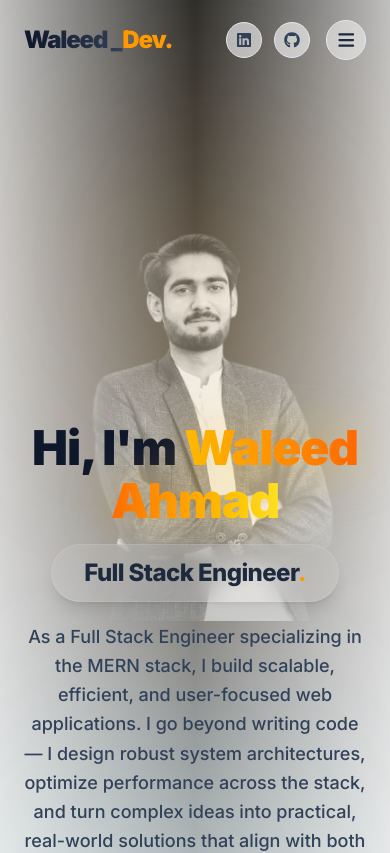
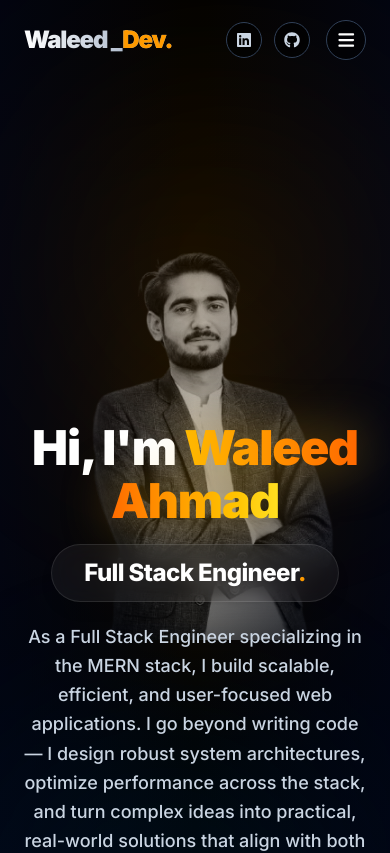
Before and after one commit to waleedtechdev09-glitch/Portfolio, a Next.js app: page / in a window 390 px wide. Shown: the top 853 px of the page. Built offline with nearby package versions, Linux system fonts and the light colour scheme.

Commit message:
Refactor HeroSection component for improved layout and styling consistency

```diff
--- a/app/globals.css
+++ b/app/globals.css
@@ -1,4 +1,6 @@
 @import "tailwindcss";
+
+@custom-variant dark (&:where(.dark, .dark *));
 
 html,
 body {
--- a/components/HeroSection.tsx
+++ b/components/HeroSection.tsx
@@ -13,10 +13,10 @@ const Hero = () => {
   return (
     <section
       id="home"
-      className="relative min-h-screen flex flex-col items-center  dark:bg-black overflow-hidden"
+      className="relative min-h-screen flex flex-col items-center   overflow-hidden"
     >
       {/* 1. BACKGROUND IMAGE */}
-      <div className="absolute inset-0 z-0 flex justify-center pointer-events-none overflow-hidden -mt-38">
+      <div className="absolute inset-0 z-0 flex justify-center pointer-events-none overflow-hidden -mt-30  lg:-mt-38">
         {/* Main Image */}
         <motion.img
           initial={{ opacity: 0, scale: 0.95 }}
@@ -90,7 +90,9 @@ const Hero = () => {
         >
           {/* Heading */}
           <h1 className="text-5xl md:text-6xl font-black lg:mt-18 leading-[1.1] tracking-tight">
-            <span className="text-slate-900 dark:text-white">Hi, I&apos;m </span>
+            <span className="text-slate-900 dark:text-white">
+              Hi, I&apos;m{" "}
+            </span>
 
             <span className="text-transparent bg-clip-text bg-gradient-to-r from-amber-400 via-orange-500 to-yellow-300 drop-shadow-[0_0_25px_rgba(251,191,36,0.5)]">
               Waleed Ahmad
```
